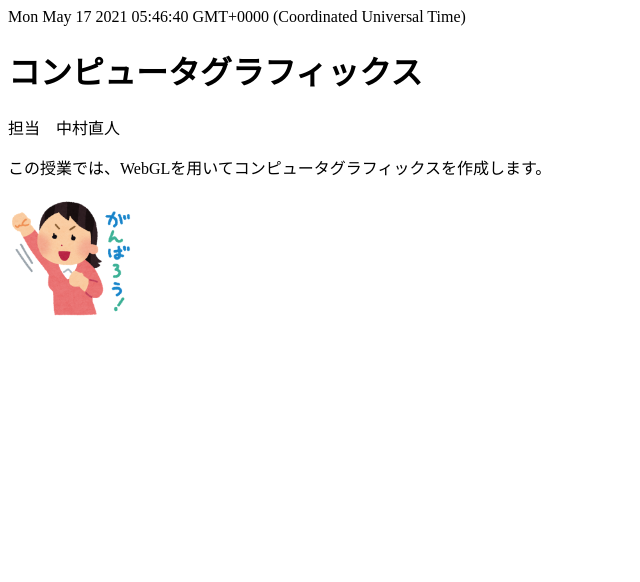
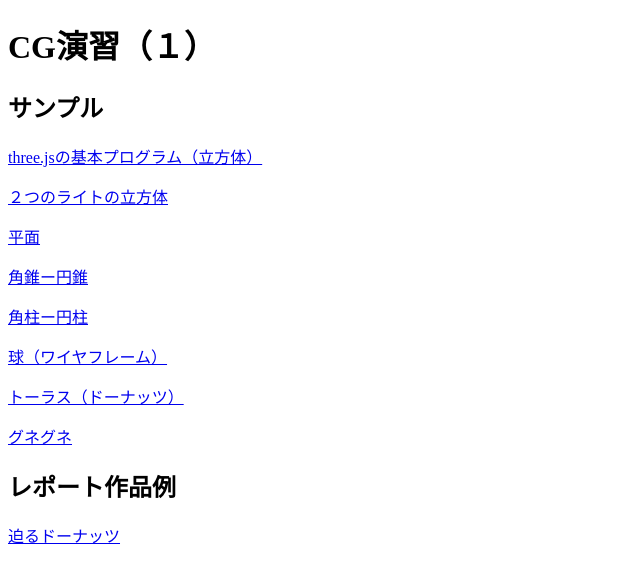
Before and after one commit to 1932103/sample, a plain HTML site: page index.html in a window 1280 px wide. Shown: the whole page, without its empty margins (0-640 px from the left). Drawn offline with Linux system fonts and the light colour scheme.

Commit message:
Update index.html

```diff
--- a/index.html
+++ b/index.html
@@ -1,24 +1,23 @@
 <!doctype html>
-<HTML>
+<html>
+<head>
+<meta charset="utf-8">
+<title>CG演習（１）</title>
+</head>
 
-<HEAD>
-	<meta charset="UTF-8">
-	<title>JavaScriptの基礎</title>
-</HEAD>
-
-<BODY>
-    <script type="text/javascript">
-        today = new Date();
-        document.write(today);
-        document.write("<h1>コンピュータグラフィックス</h1>");
-        document.write("<p>担当　中村直人</p>");
-        document.write("<p>この授業では、WebGLを用いてコンピュータグラフィックスを作成します。</p>");
-
-        var image = new Image(128,128); //image オブジェクトの作成
-        image.src = "ganba.png"; //imageのソースの指定
-        document.body.appendChild(image); //imageをDOM要素に組み込む
-    </script>
-
-</BODY>
-
-</HTML>
+<body>
+<h1>CG演習（１）
+</h1>
+<h2>サンプル</h2>
+<p><a href="sample1.html">three.jsの基本プログラム（立方体）</a></p>
+<p><a href="sample1-light.html">２つのライトの立方体</a></p>
+<p><a href="sample2.html">平面</a></p>
+<p><a href="sample3-light.html">角錐ー円錐</a></p>
+<p><a href="sample4-light.html">角柱ー円柱</a></p>
+<p><a href="sample5-light.html">球（ワイヤフレーム）</a></p>
+<p><a href="sample6-light.html">トーラス（ドーナッツ）</a></p>
+<p><a href="sample7-light.html">グネグネ</a></p>
+<h2>レポート作品例</h2>
+<p><a href="demo.html">迫るドーナッツ</a></p>
+</body>
+</html>
```
